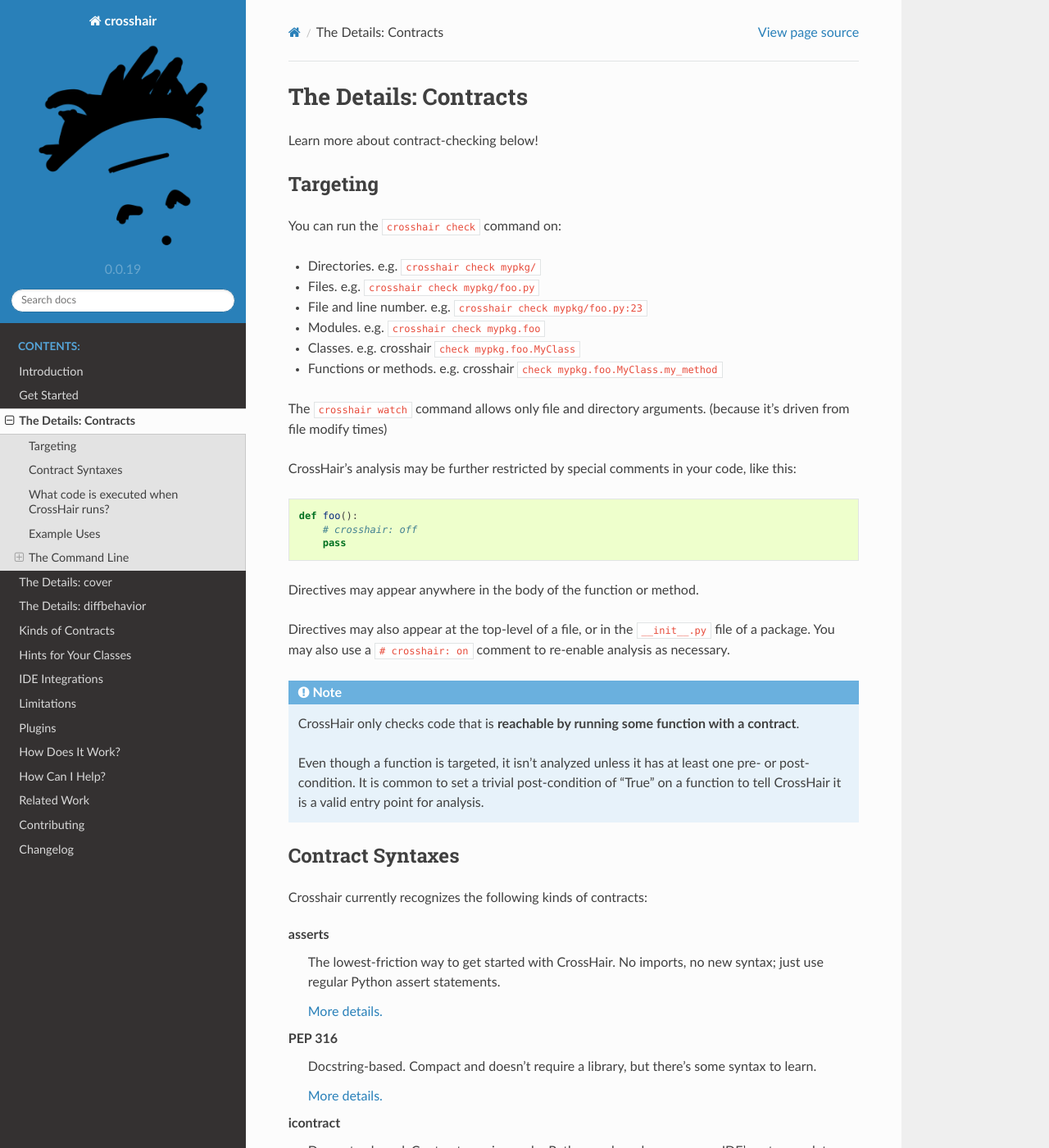
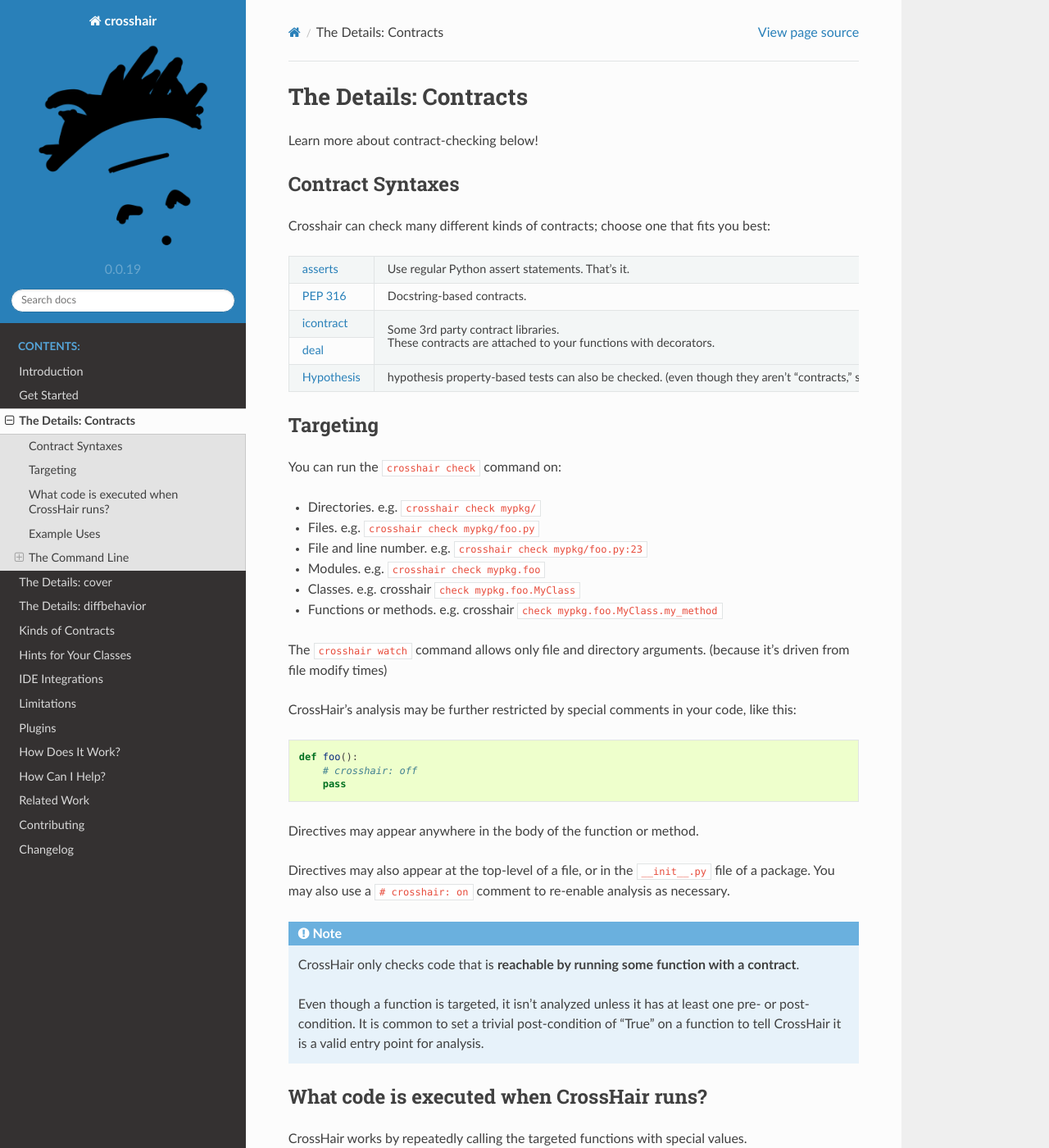
Before and after one commit to pschanely/CrossHair, a Sphinx documentation site: the page built from doc/source/contracts.rst, in a window 1280 px wide and 1400 px high. Shown: the whole window at 82% size. Built offline with Sphinx 7.4.7 and the Read the Docs theme 2.0.0, drawn with Linux system fonts in a browser that asks for light colours; the version number is read from the project's files by our own code; some of the changed text lies outside the part shown.

Commit message:
Update old contract-kind table in the docs

```diff
--- a/doc/source/contracts.rst
+++ b/doc/source/contracts.rst
@@ -5,6 +5,29 @@
 **********************
 
 Learn more about contract-checking below!
+
+
+Contract Syntaxes
+=================
+
+Crosshair can check many different kinds of contracts; choose one that fits you best:
+
++----------------------------------------------+--------------------------------------------------------------------------+
+| :ref:`asserts <analysis_kind_asserts>`       | Use regular Python assert statements. That's it.                         |
+|                                              |                                                                          |
++----------------------------------------------+--------------------------------------------------------------------------+
+| :ref:`PEP 316 <analysis_kind_pep316>`        | Docstring-based contracts.                                               |
+|                                              |                                                                          |
++----------------------------------------------+--------------------------------------------------------------------------+
+| :ref:`icontract <analysis_kind_icontract>`   | Some 3rd party contract libraries.                                       |
+|                                              |                                                                          |
++----------------------------------------------+ These contracts are attached to your functions with decorators.          |
+| :ref:`deal <analysis_kind_deal>`             |                                                                          |
+|                                              |                                                                          |
++----------------------------------------------+--------------------------------------------------------------------------+
+| :ref:`Hypothesis <analysis_kind_hypothesis>` | hypothesis property-based tests can also be checked.                     |
+|                                              | (even though they aren't "contracts," strictly speaking)                 |
++----------------------------------------------+--------------------------------------------------------------------------+
 
 
 .. _contract_targeting:
@@ -45,30 +68,6 @@
     pre- or post-condition.
     It is common to set a trivial post-condition of "True"  on a function to tell
     CrossHair it is a valid entry point for analysis.
-
-
-Contract Syntaxes
-=================
-
-Crosshair currently recognizes the following kinds of contracts:
-
-asserts
-    The lowest-friction way to get started with CrossHair.
-    No imports, no new syntax; just use regular Python assert statements.
-
-    :ref:`More details. <analysis_kind_asserts>`
-
-PEP 316
-    Docstring-based.
-    Compact and doesn't require a library, but there's some syntax to learn.
-
-    :ref:`More details. <analysis_kind_pep316>`
-
-icontract
-    Decorator-based.
-    Contracts are in regular Python and can leverage your IDE's autocomplete.
-
-    :ref:`More details. <analysis_kind_icontract>`
 
 
 What code is executed when CrossHair runs?
--- a/doc/source/kinds_of_contracts.rst
+++ b/doc/source/kinds_of_contracts.rst
@@ -24,7 +24,7 @@
 +----------------------------------------------+--------------------------------------------------------------------------+
 | :ref:`Hypothesis <analysis_kind_hypothesis>` | hypothesis property-based tests can also be checked.                     |
 |                                              |                                                                          |
-|                                              | (event though they aren't "contracts," strictly speaking)                |
+|                                              | (even though they aren't "contracts," strictly speaking)                 |
 +----------------------------------------------+--------------------------------------------------------------------------+
 
 
```
